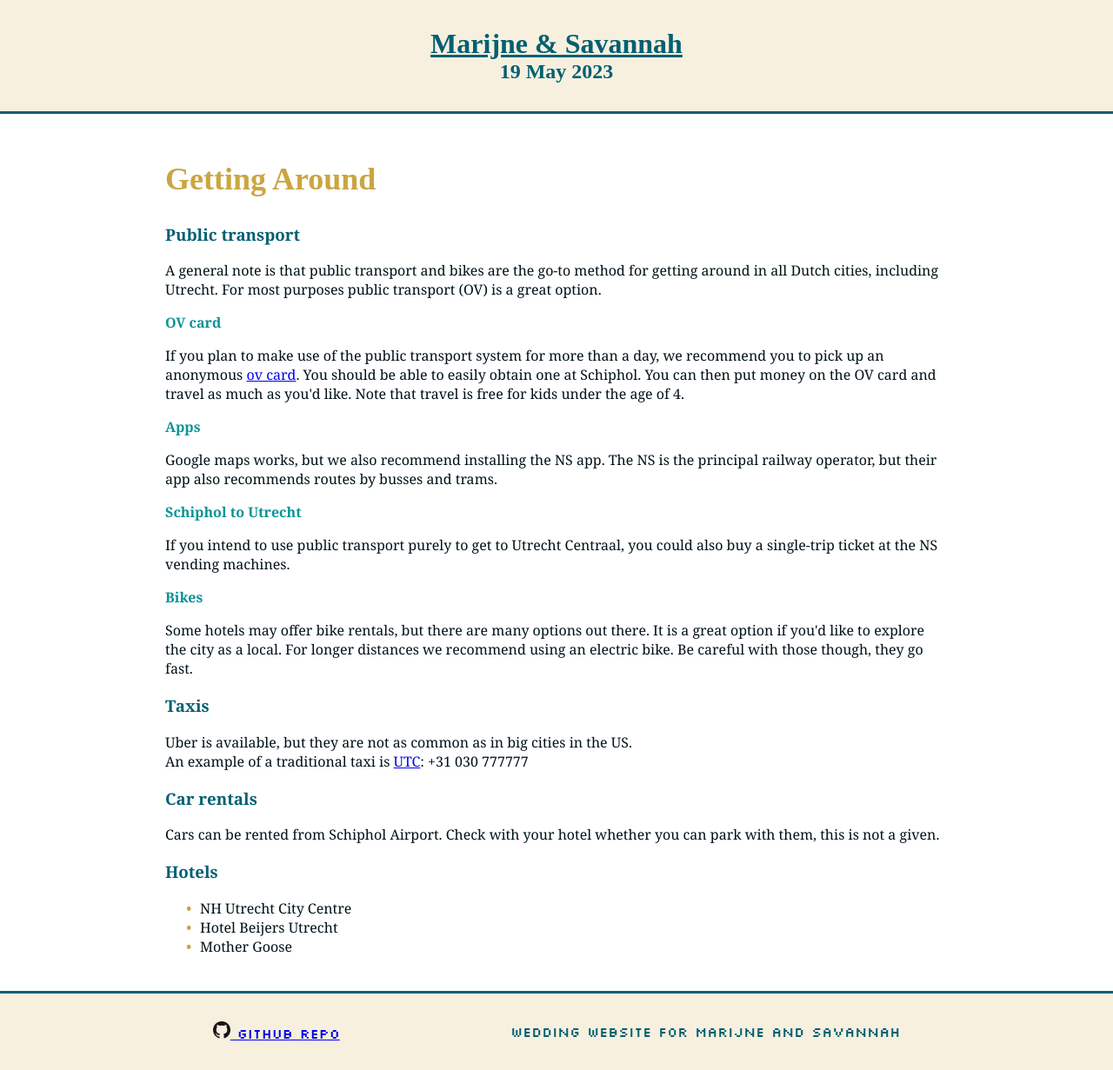
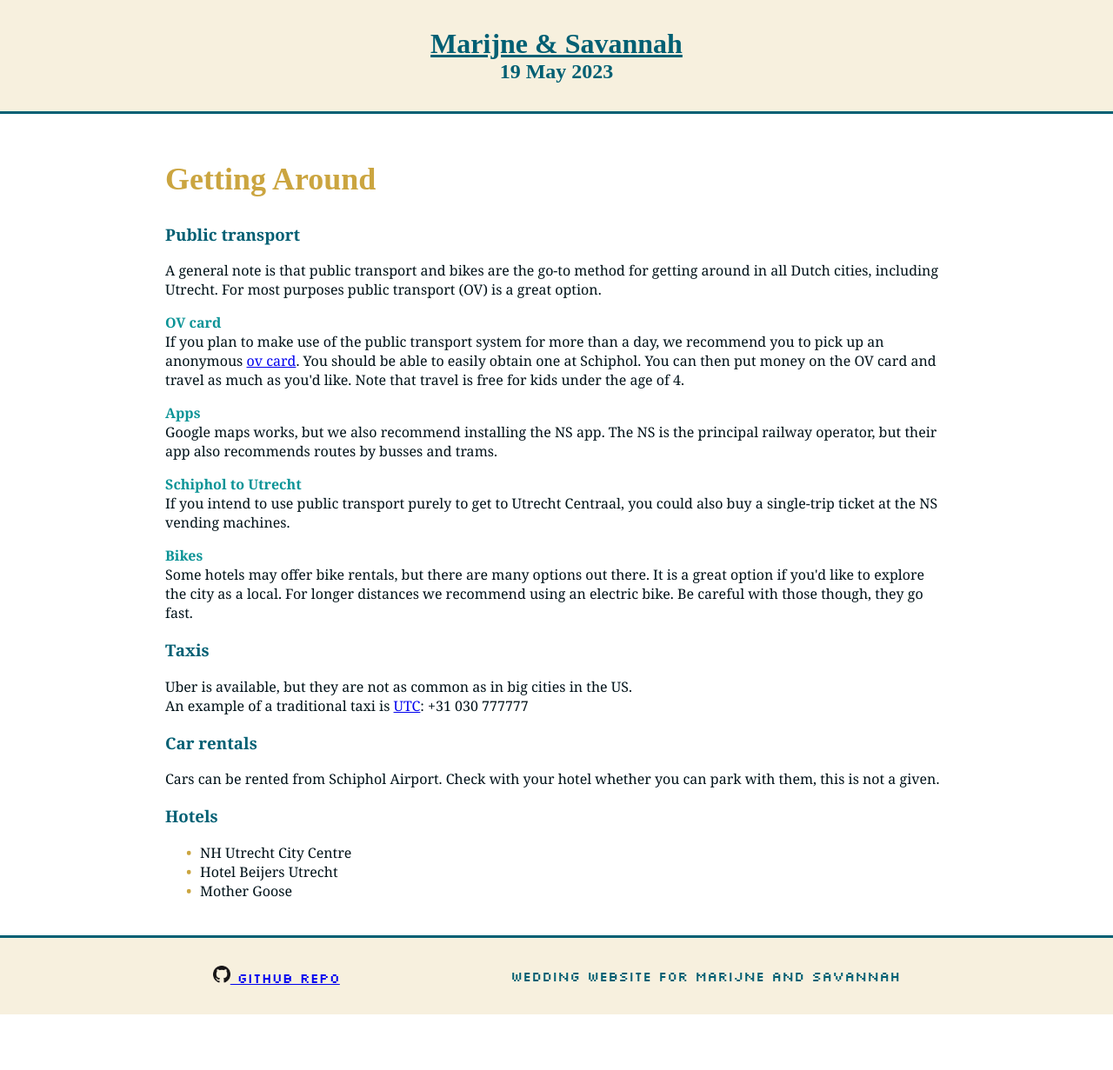
Before and after one commit to schijns-fischer-wedding/schijns-fischer-wedding.github.io, a Jekyll site: the page built from pages/getting_around.md, in a window 1280 px wide. Shown: the whole page at 87% size. Built offline with Jekyll 4.4.1, drawn with Linux system fonts in a browser that asks for light colours; some web fonts are replaced; after the commit the page ends 1167 px from its top, so only the background shows below that.

Commit message:
h4 er weer uit gehaald, terug gezet naar strong

```diff
--- a/pages/getting_around.md
+++ b/pages/getting_around.md
@@ -14,8 +14,8 @@ title: Wedding Getting Around
   For most purposes public transport (OV) is a great option.
 </p>
 
-
-  <h4>OV card</h4><p>
+<p>
+  <strong style="color:#0A9396">OV card</strong><br>
   If you plan to make use of the public transport system for more than a day, we
   recommend you to pick up an anonymous
   <a href="https://www.holland.com/global/tourism/information/public-transport/ov-chip-card-5.htm">ov card</a>.
@@ -24,25 +24,29 @@ title: Wedding Getting Around
   much as you'd like. Note that travel is free for kids under the age of 4.
 </p>
 
-  <h4>Apps</h4><p>
+<p>
+  <strong style="color:#0A9396">Apps</strong><br>
   Google maps works, but we also recommend installing the NS app.
   The NS is the principal railway operator, but their app also recommends
   routes by busses and trams.
 </p>
 
-<h4>Schiphol to Utrecht</h4><p>
+<p>
+  <strong style="color:#0A9396">Schiphol to Utrecht</strong><br>
   If you intend to use public transport purely to get to Utrecht Centraal, you
   could also buy a single-trip ticket at the NS vending machines.
 </p>
 
-<h4>Bikes</h4><p>
+<p>
+  <strong style="color:#0A9396">Bikes</strong><br>
   Some hotels may offer bike rentals, but there are many options out there.
   It is a great option if you'd like to explore the city as a local. For
   longer distances we recommend using an electric bike. Be careful with those
   though, they go fast.
 </p>
 
-<h3>Taxis</h3><p>
+<h3>Taxis</h3>
+<p>
   Uber is available, but they are not as common as in big cities in the US.
   <br>
   An example of a traditional taxi is <a href="https://utc.nl/">UTC</a>: +31 030 777777
```
